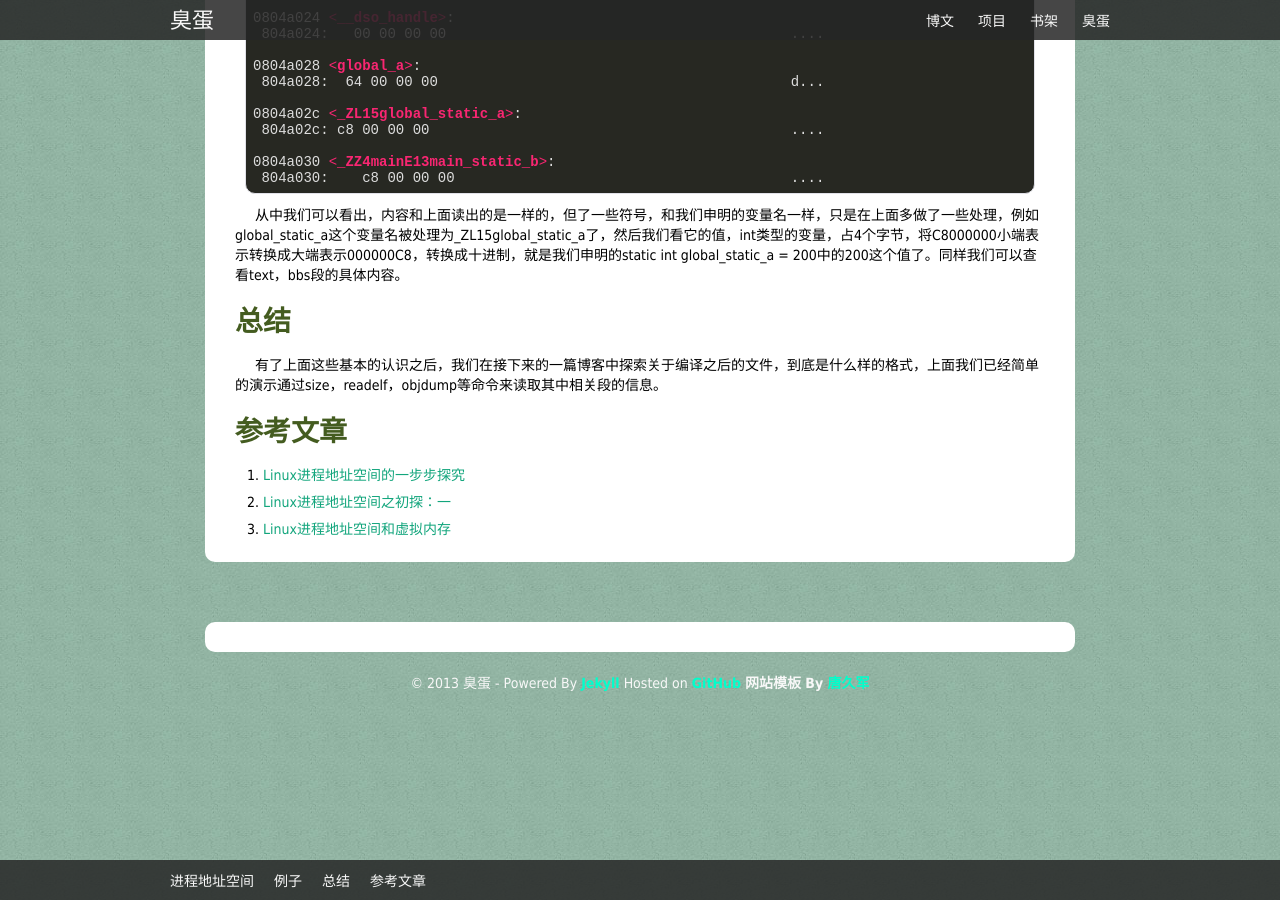
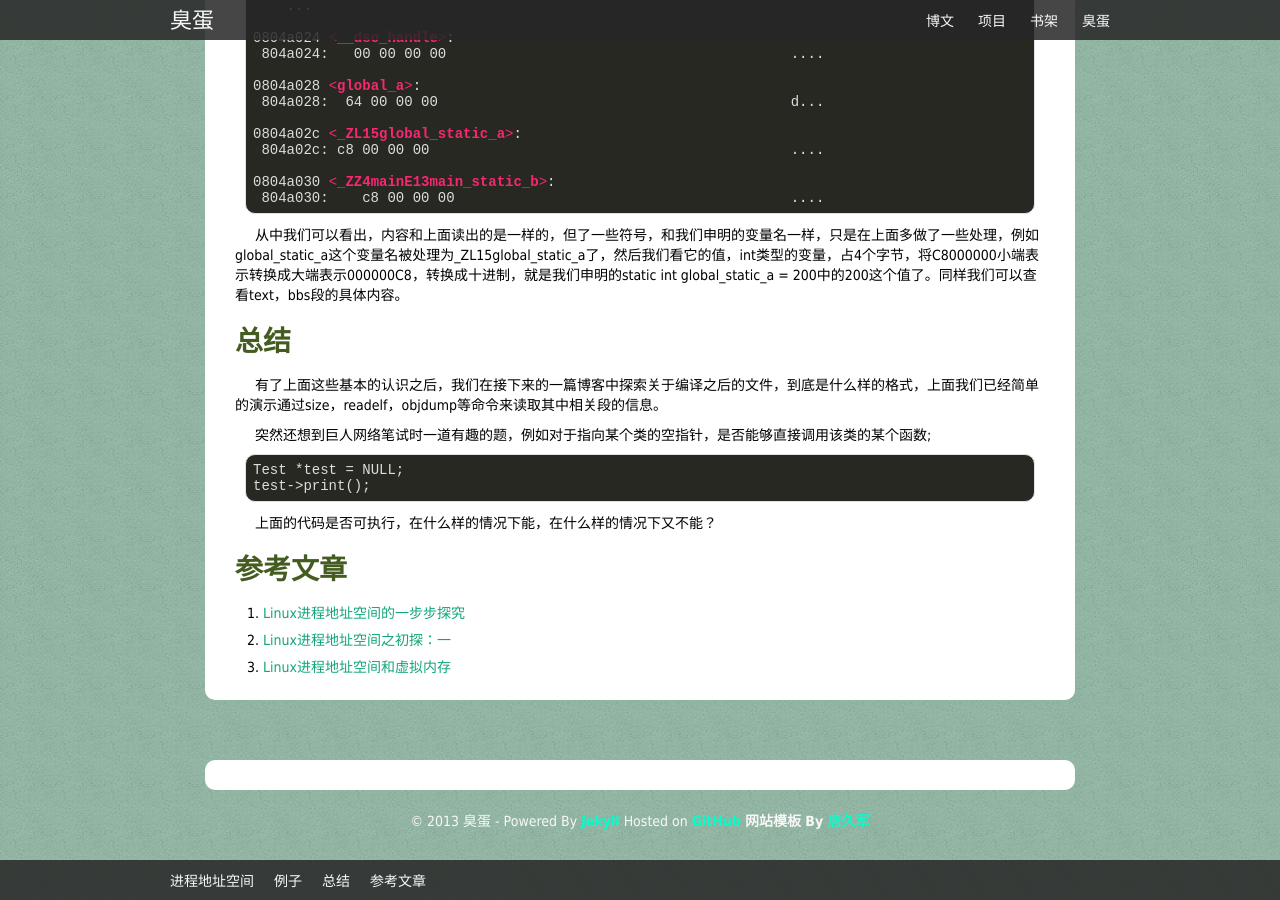
Before and after one commit to liuan/blog, a Jekyll site: the page built from _posts/2013-10-24-Linux进程地址空间学习(一).md, in a window 1280 px wide and 900 px high, scrolled down 2545 px. Built offline with Jekyll 4.4.1, drawn with Linux system fonts in a browser that asks for light colours; comment, search, counter and statistics services are not loaded.

Commit message:
linux process virtual address

```diff
--- a/_posts/2013-10-24-Linux进程地址空间学习(一).md
+++ b/_posts/2013-10-24-Linux进程地址空间学习(一).md
@@ -2,7 +2,7 @@
 layout: post
 category: Linux
 tags: Linux
-decription: 进程虚拟地址空间的分段
+description: 进程虚拟地址空间的分段
 ---
 
 找工作期间，常被问起一个简单的问题，C程序中，变量的内存空间分配有哪几种形式？比这稍微复杂一点的是，谈谈对进程虚拟地址空间的认识，譬如存在哪些段，数据和代码都是如何存放的。更为复杂一点的，一个进程存在多个线程，这些线程共享此进程地址空间中的哪些段，能共享代码段，栈，堆吗？还有，共享库位于进程地址空间的哪些地方等等一系列围绕进程地址空间的基本问题。
@@ -94,6 +94,14 @@ decription: 进程虚拟地址空间的分段
 
 有了上面这些基本的认识之后，我们在接下来的一篇博客中探索关于编译之后的文件，到底是什么样的格式，上面我们已经简单的演示通过size，readelf，objdump等命令来读取其中相关段的信息。
 
+突然还想到巨人网络笔试时一道有趣的题，例如对于指向某个类的空指针，是否能够直接调用该类的某个函数;
+
+    Test *test = NULL;
+    test->print();
+
+上面的代码是否可执行，在什么样的情况下能，在什么样的情况下又不能？
+
+
 ### 参考文章
 
 1. [Linux进程地址空间的一步步探究](http://soft.chinabyte.com/os/51/12324551.shtml)
```
